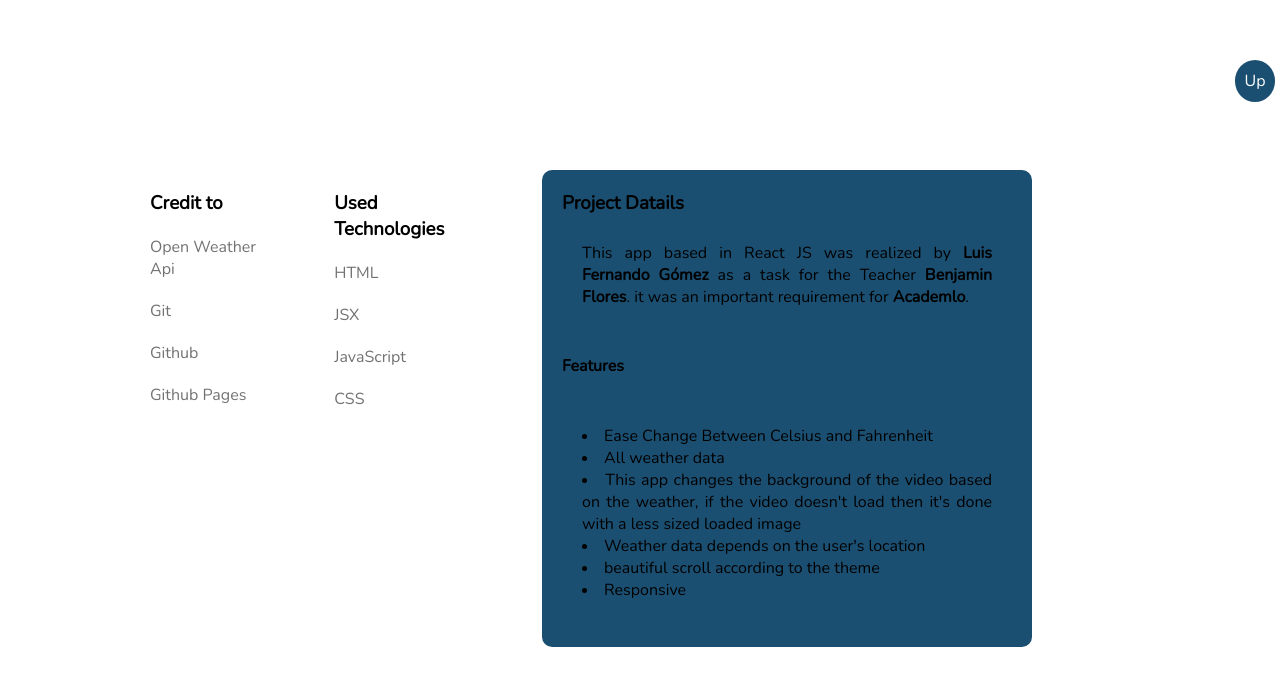
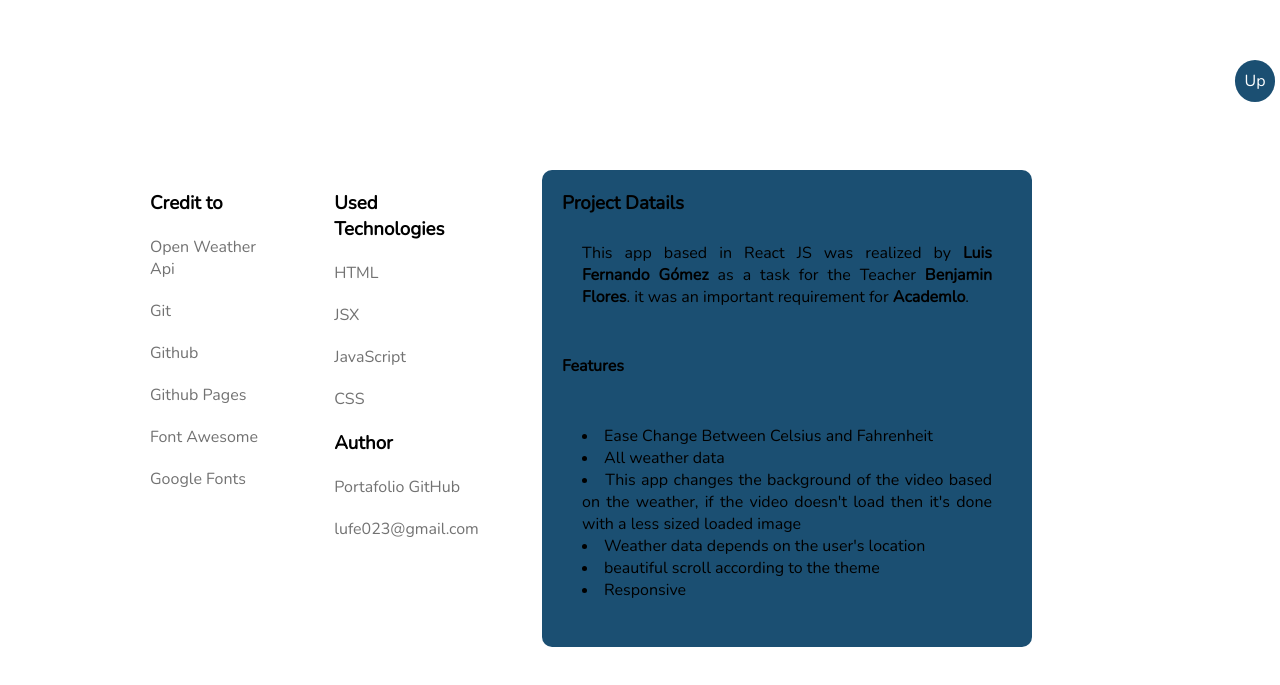
Before and after one commit to lufe023/weather-app, a React (Vite) app: page / in a window 1280 px wide. Shown: the part 680-1365 px from the top of the page. Built offline with nearby package versions, Linux system fonts and the light colour scheme; no server answers; a web font is replaced by a local one.

Commit message:
i have put the wind direction icon dynamic

```diff
--- a/src/App.css
+++ b/src/App.css
@@ -79,11 +79,20 @@ video {
     width: 330px;
     border-radius: 30px;
     padding: 30px 20px;
-    box-shadow:0px 1px 1px rgb(136, 136, 136);
+    box-shadow:0px 1px 1px rgb(142, 142, 142);
     backdrop-filter:blur(4px);
     color: #000;
 }
 
+.Card__Extra{
+    background-color: rgba(255, 255, 255);
+    width: 330px;
+    border-radius: 30px;
+    padding: 30px 20px;
+    box-shadow:0px 1px 1px rgb(0, 0, 0);
+    backdrop-filter:blur(4px);
+    color: #000;
+}
 .App__Title{
     font-size: 13px;
     font-weight: 300;
@@ -157,9 +166,7 @@ width: 120px;
     min-width:60px ;
 
 }
-.direction{
-    transform: rotate(344deg)
-}
+
 .minMax span{
     display:block;
 }
--- a/src/components/CardWeather.jsx
+++ b/src/components/CardWeather.jsx
@@ -63,7 +63,10 @@ const CardWeather = ({ lat, lon }) => {
       VideoURL ="video[0].URL"
     }
     }
-
+//weather?.wind.deg
+    const objWindDirection = {
+      transform: `rotate(${weather?.wind.deg}deg)`
+    }
 
     // data:weather?.weather[0].main
     return (
@@ -155,7 +158,7 @@ const CardWeather = ({ lat, lon }) => {
         </div>
         <section className="moredata">
 
-          <article className="Card__APP">
+          <article className="Card__Extra">
           <h1>Extra Data</h1>
           <ul>
           <li>
@@ -170,8 +173,9 @@ const CardWeather = ({ lat, lon }) => {
           <i class="fa-solid fa-water"></i>
             Sea level: {weather?.main.sea_level} hPa</li>
           <li>
-          <i className="fa-solid fa-arrow-up direction"></i>
-            Wind Direction: {weather?.wind.deg} Degrees</li>
+
+          <i className="fa-solid fa-arrow-up" style={objWindDirection}></i>
+            Wind Direction: {weather?.wind.deg} Degrees </li>
 
 
           <li>
--- a/src/components/Footer.jsx
+++ b/src/components/Footer.jsx
@@ -22,6 +22,15 @@ const footer = () => {
             <li>
                 <a target="blank" href='https://pages.github.com/'>Github Pages</a>
             </li>
+
+            <li>
+                <a target="blank" href='https://fontawesome.com/icons'>Font Awesome</a>
+            </li>
+
+            <li>
+                <a target="blank" href='https://fonts.google.com/'>Google Fonts</a>
+            </li>
+
         </ul>
 
 
@@ -41,6 +50,14 @@ const footer = () => {
 
             <li>
                 <a href='#'>CSS</a>
+            </li>
+
+            <h3>Author</h3>
+            <li>
+                <a href='https://github.com/lufe023'>Portafolio GitHub</a>
+            </li>
+            <li>
+                <a href='mailto:lufe023@gmail.com'>lufe023@gmail.com</a>
             </li>
         </ul>
     </div>
```
